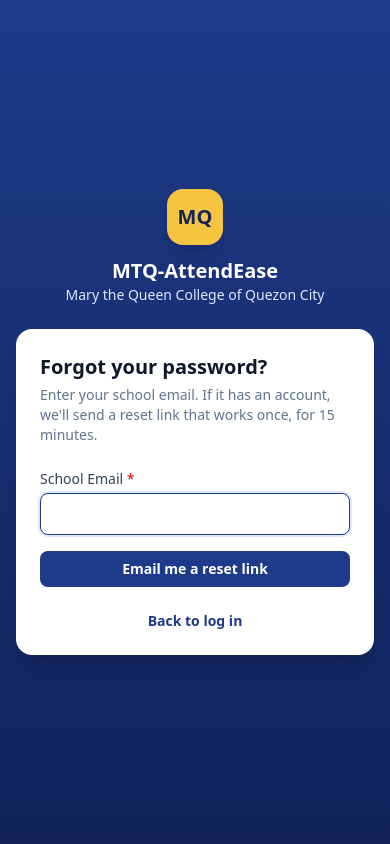
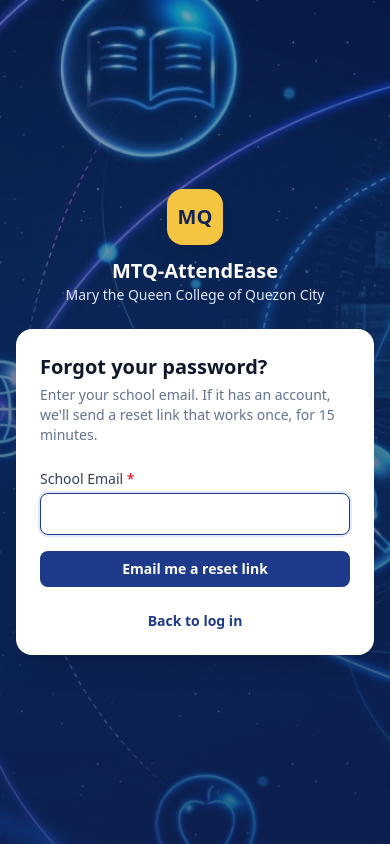
Before and after one commit to czarialorenz-art/ATTENDEASE, a Laravel app: page /forgot-password in a window 390 px wide. Run offline with Laravel 12, Linux system fonts and the light colour scheme; style sheets or scripts are compiled from the project's sources.

Commit message:
Add the education background picture to every page
- public/images/background.jpg covers the whole screen on a fixed layer
  behind the content (desktop and phones).
- Inside pages (student, teacher, admin): faded under a light layer so
  text stays readable.
- Log in / sign up / password pages: under a dark blue tint for the
  white text.

Co-Authored-By: Claude Opus 5.5 <noreply@anthropic.com>

```diff
--- a/attendease/resources/css/app.css
+++ b/attendease/resources/css/app.css
@@ -16,6 +16,31 @@
     --color-brand-800: #11235a;
     --color-gold-400: #f5c542;
     --color-gold-500: #e3ad1b;
+}
+
+/*
+ | Background picture (public/images/background.jpg) behind every page. It sits on a fixed layer
+ | behind the content, so it always covers the whole screen and doesn't scroll or stretch with
+ | long pages, on desktop and phones alike.
+ |  - bg-photo-light: inside pages, under a light see-through layer so dark text stays readable.
+ |  - bg-photo-dark: log in / sign up, under a dark blue tint for the white text.
+ */
+.bg-photo-light::before,
+.bg-photo-dark::before {
+    content: '';
+    position: fixed;
+    inset: 0;
+    z-index: -1;
+    pointer-events: none;
+    background-position: center;
+    background-size: cover;
+    background-repeat: no-repeat;
+}
+.bg-photo-light::before {
+    background-image: linear-gradient(rgb(248 250 252 / 0.85), rgb(248 250 252 / 0.85)), url('/images/background.jpg');
+}
+.bg-photo-dark::before {
+    background-image: linear-gradient(rgb(17 35 90 / 0.45), rgb(17 35 90 / 0.7)), url('/images/background.jpg');
 }
 
 @layer components {
--- a/attendease/resources/views/components/layouts/admin.blade.php
+++ b/attendease/resources/views/components/layouts/admin.blade.php
@@ -19,7 +19,7 @@
     @vite(['resources/css/app.css', 'resources/js/app.js'])
     @stack('head')
 </head>
-<body class="min-h-screen bg-slate-50 font-sans text-slate-900 antialiased">
+<body class="bg-photo-light min-h-screen bg-slate-50 font-sans text-slate-900 antialiased">
     <header class="sticky top-0 z-30 border-b border-brand-800 bg-brand-600 text-white">
         <div class="mx-auto flex items-center gap-3 px-4 py-2.5 sm:px-6 lg:px-8">
             <a href="{{ route('admin.dashboard') }}" class="flex min-w-0 items-center gap-2">
--- a/attendease/resources/views/components/layouts/app.blade.php
+++ b/attendease/resources/views/components/layouts/app.blade.php
@@ -8,7 +8,7 @@
     @vite(['resources/css/app.css', 'resources/js/app.js'])
     @stack('head')
 </head>
-<body class="min-h-screen bg-slate-50 font-sans text-slate-900 antialiased">
+<body class="bg-photo-light min-h-screen bg-slate-50 font-sans text-slate-900 antialiased">
     <header class="sticky top-0 z-30 border-b border-brand-800 bg-brand-600 text-white">
         <div class="mx-auto flex items-center gap-3 px-4 py-2.5 sm:px-6 lg:px-8">
             <a href="{{ route('dashboard') }}" class="flex min-w-0 items-center gap-2">
--- a/attendease/resources/views/components/layouts/guest.blade.php
+++ b/attendease/resources/views/components/layouts/guest.blade.php
@@ -6,7 +6,7 @@
     <title>{{ isset($title) ? $title.' · ' : '' }}{{ config('app.name') }}</title>
     @vite(['resources/css/app.css', 'resources/js/app.js'])
 </head>
-<body class="min-h-screen bg-gradient-to-b from-brand-600 to-brand-800 font-sans text-slate-900 antialiased">
+<body class="bg-photo-dark min-h-screen bg-brand-800 font-sans text-slate-900 antialiased">
     <div class="mx-auto flex min-h-screen max-w-md flex-col justify-center px-4 py-8">
         <div class="mb-6 text-center text-white">
             <div class="mx-auto mb-3 grid h-14 w-14 place-items-center rounded-2xl bg-gold-400 text-xl font-black text-brand-800 shadow-lg">MQ</div>
```
Also changed, not shown: attendease/public/images/background.jpg (added).
